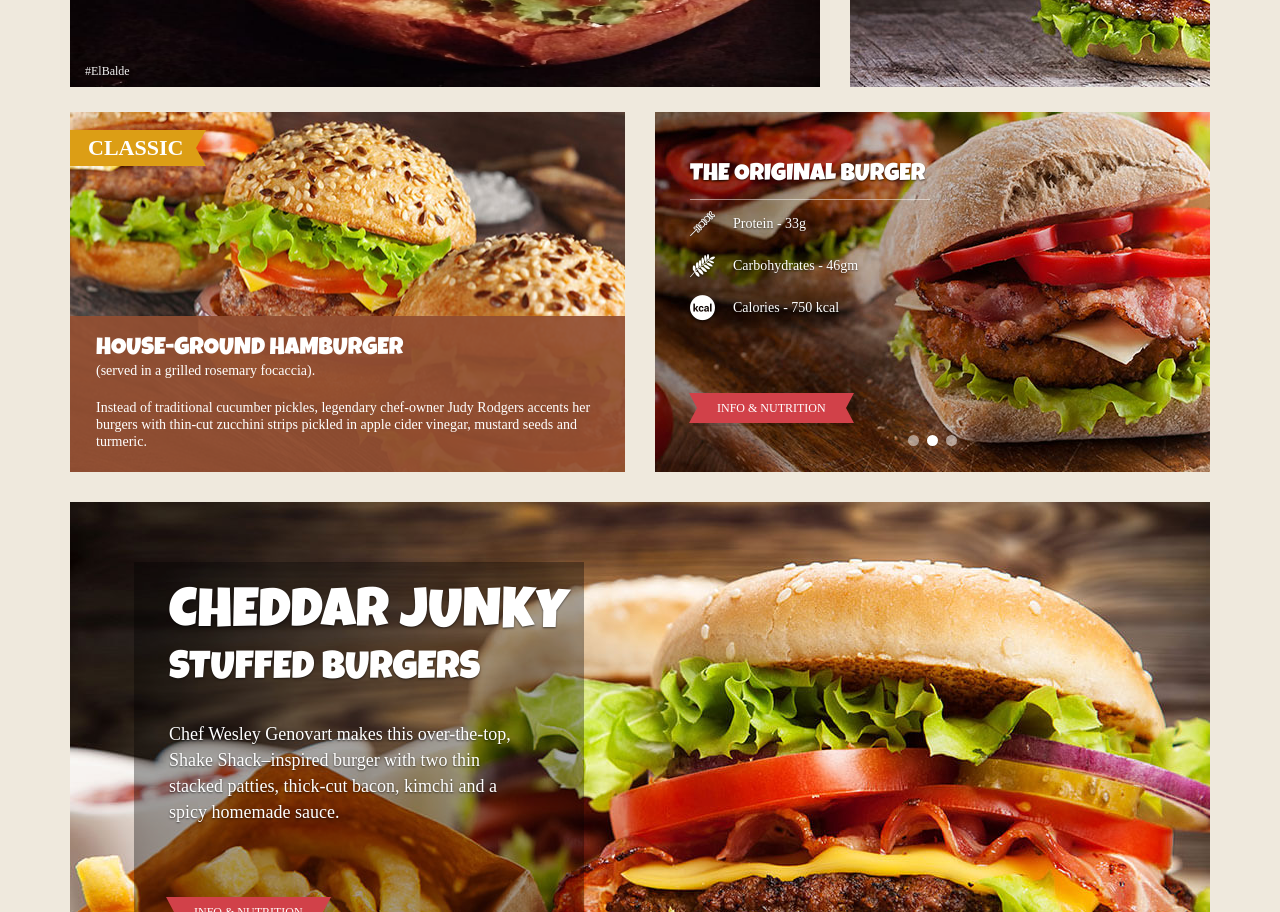
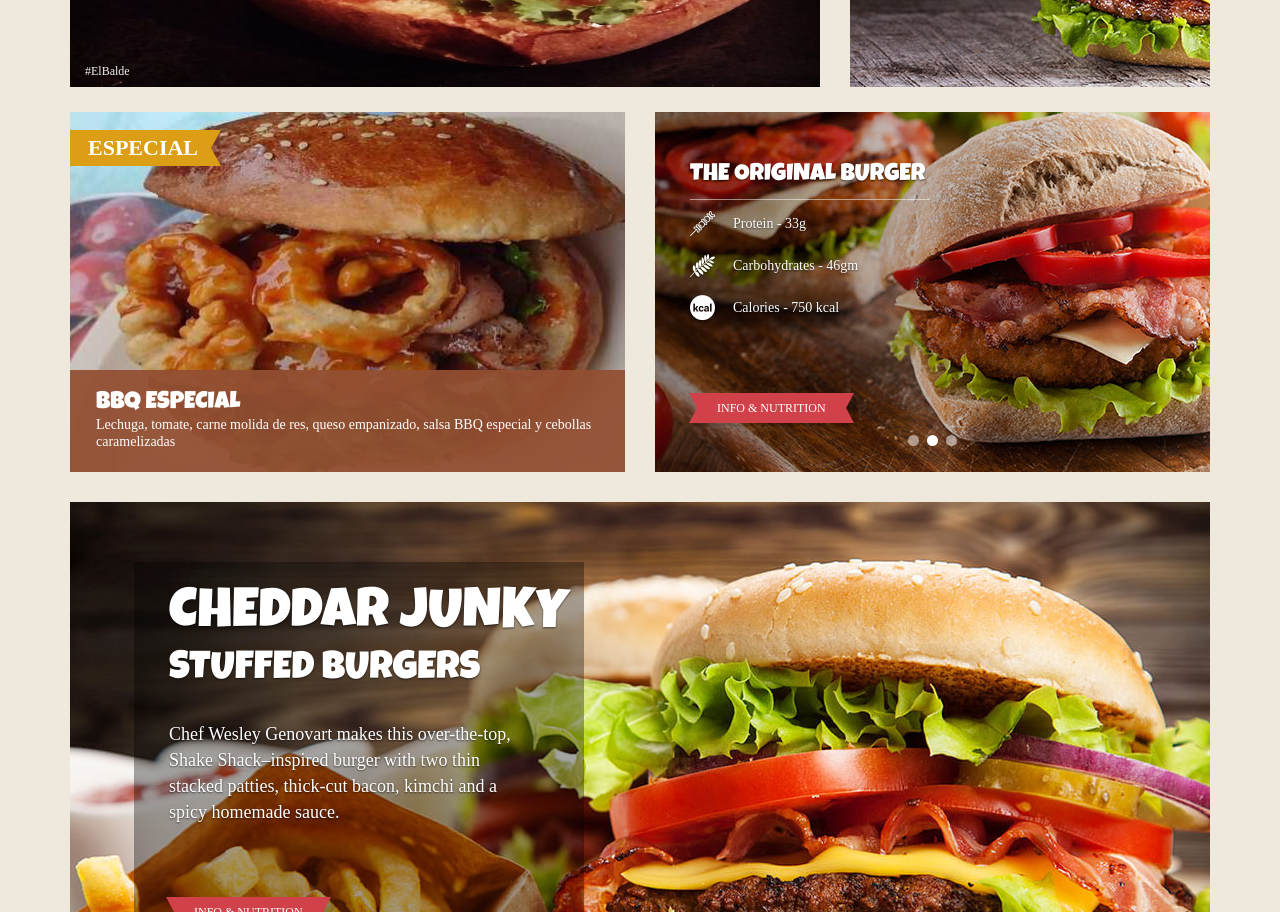
Before and after one commit to GRUPO-I7A/El-Balde-FranciscoPerez, a plain HTML site: page index.html in a window 1280 px wide. Shown: the part 922-1834 px from the top of the page. Drawn offline with nearby package versions, Linux system fonts and the light colour scheme; some packages are replaced by stand-ins of ours; a web font is replaced by a local one.

Commit message:
BBQ especial

```diff
--- a/css/custom.css
+++ b/css/custom.css
@@ -394,7 +394,7 @@ header .caption {
 
 /* Second Secition */
 /* Classic */
-.classic{background: url(../images/classic_bg.jpg)no-repeat;background-size: 100% 100%;margin-top:25px;height:360px;position:relative;overflow:hidden;}
+.classic{background: url(../images/especial.jpeg)no-repeat;background-size: 100% 100%;margin-top:25px;height:360px;position:relative;overflow:hidden;}
 .classic_btn {
     background: #dc9e15 none repeat scroll 0 0;
     color: #fff;
--- a/index.html
+++ b/index.html
@@ -140,13 +140,11 @@
                 <div class="row">
                     <div class="col-md-6">
                         <div class="classic">
-                            <a href="" class="classic_btn">classic</a>
+                            <a href="" class="classic_btn">Especial</a>
 
                             <div class="overlay">
-                                <h3>House-ground hamburger</h3>
-                                <p>(served in a grilled rosemary focaccia).</p>
-
-                                <p class="overlay_content">Instead of traditional cucumber pickles, legendary chef-owner Judy Rodgers accents her burgers with thin-cut zucchini strips pickled in apple cider vinegar, mustard seeds and turmeric.</p>
+                                <h3>BBQ ESPECIAL</h3>
+                                <p class="overlay_content">Lechuga, tomate, carne molida de res, queso empanizado, salsa BBQ especial y cebollas caramelizadas</p>
                             </div>
                         </div>
                     </div>
```
Also changed, not shown: images/especial.jpeg (added).
